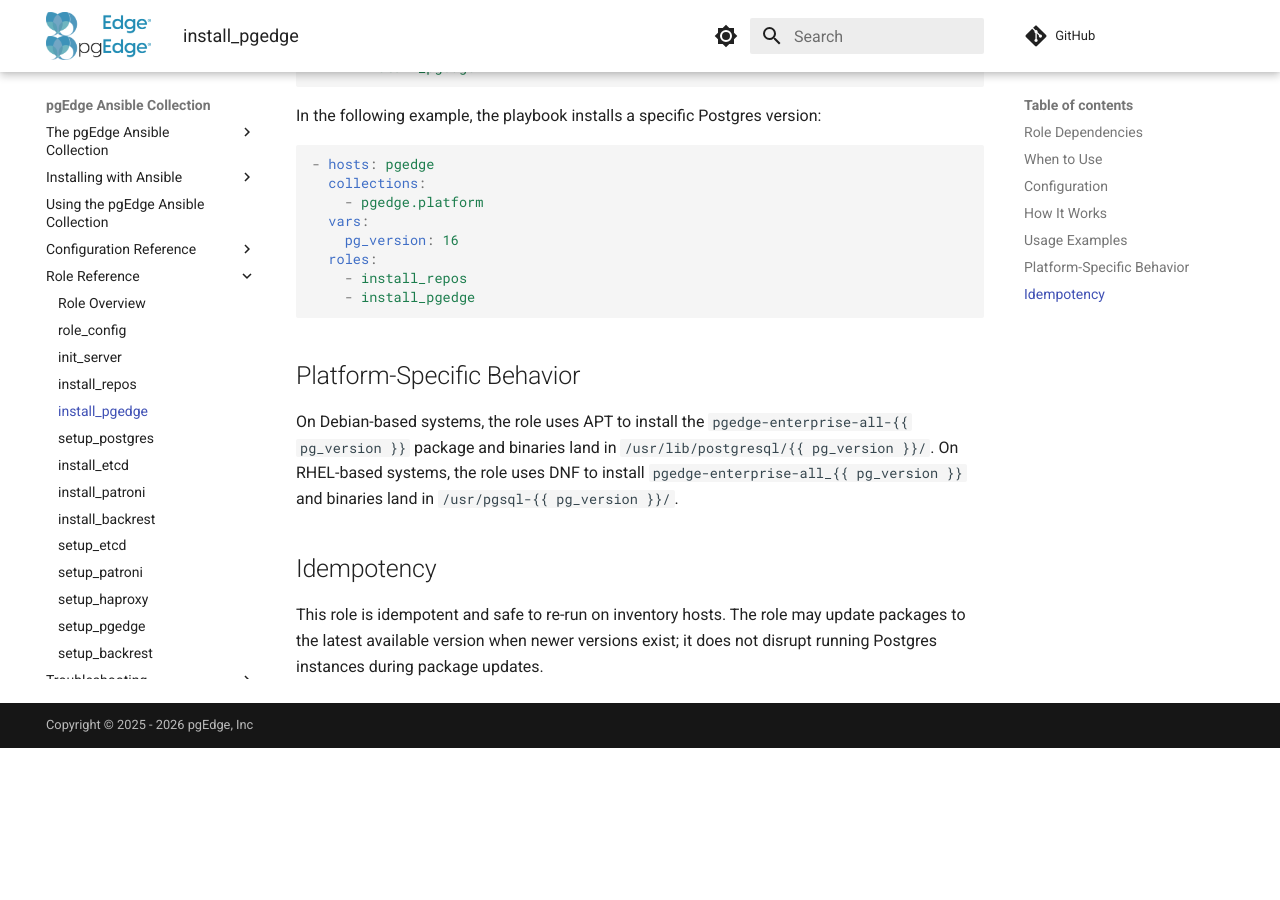
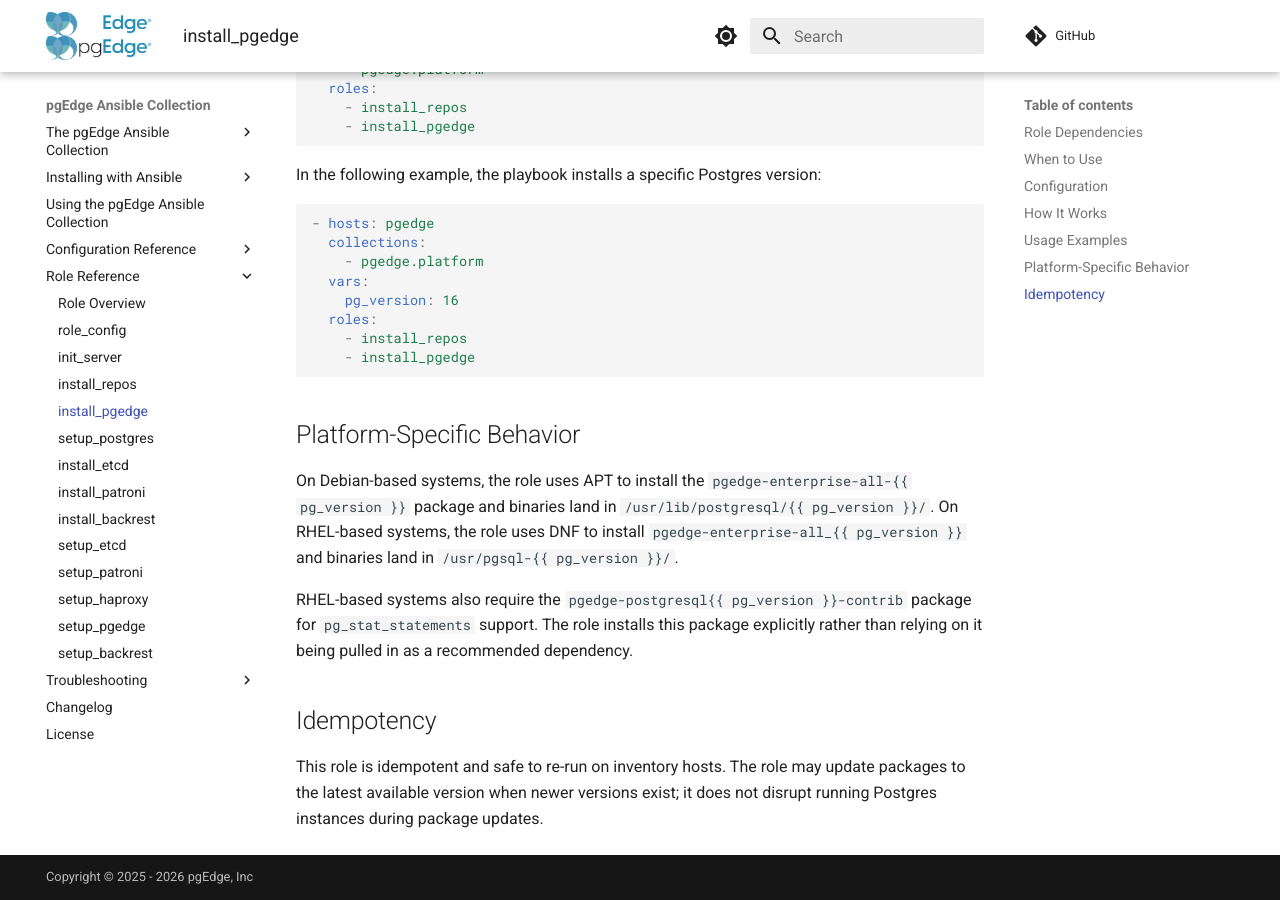
Before and after one commit to pgEdge/pgedge-ansible, an MkDocs documentation site: the page built from docs/roles/install_pgedge.md, in a window 1280 px wide and 900 px high, scrolled down 1898 px. Built offline with MkDocs 1.6.1 and Material for MkDocs 9.7.7, drawn with Linux system fonts in a browser that asks for light colours; comment, search, counter and statistics services are not loaded; before the commit the page ends 2646 px from its top, so only the background shows below that; some of the changed text lies outside the part shown.

Commit message:
Explicitly install Postgres contrib module on RHEL systems.
Postgres and pgEdge umbrella packages only put -contrib in recommended
rather than required lists. This may lead to minimal images skipping
installation of contrib since it pulls in many "expensive" dependencies,
causing the dependency resolver to blacklist it.

```diff
--- a/docs/roles/install_pgedge.md
+++ b/docs/roles/install_pgedge.md
@@ -9,6 +9,8 @@
 - Install the pgEdge Enterprise Postgres meta-package.
 - Install pgEdge extensions including Spock and Snowflake.
 - Install the Python Postgres adapter for database connectivity.
+- Install the Postgres contrib package (which provides `pg_stat_statements`)
+  explicitly on RHEL-based systems.
 - Ensure all components match the configured Postgres version.
 
 ## Role Dependencies
@@ -96,6 +98,11 @@
 DNF to install `pgedge-enterprise-all_{{ pg_version }}` and binaries land in
 `/usr/pgsql-{{ pg_version }}/`.
 
+RHEL-based systems also require the `pgedge-postgresql{{ pg_version }}-contrib`
+package for `pg_stat_statements` support. The role installs this package
+explicitly rather than relying on it being pulled in as a recommended
+dependency.
+
 ## Idempotency
 
 This role is idempotent and safe to re-run on inventory hosts. The role may
```
Also changed, not shown: docs/CHANGELOG.md (+1 -0 lines), 1 other file.
